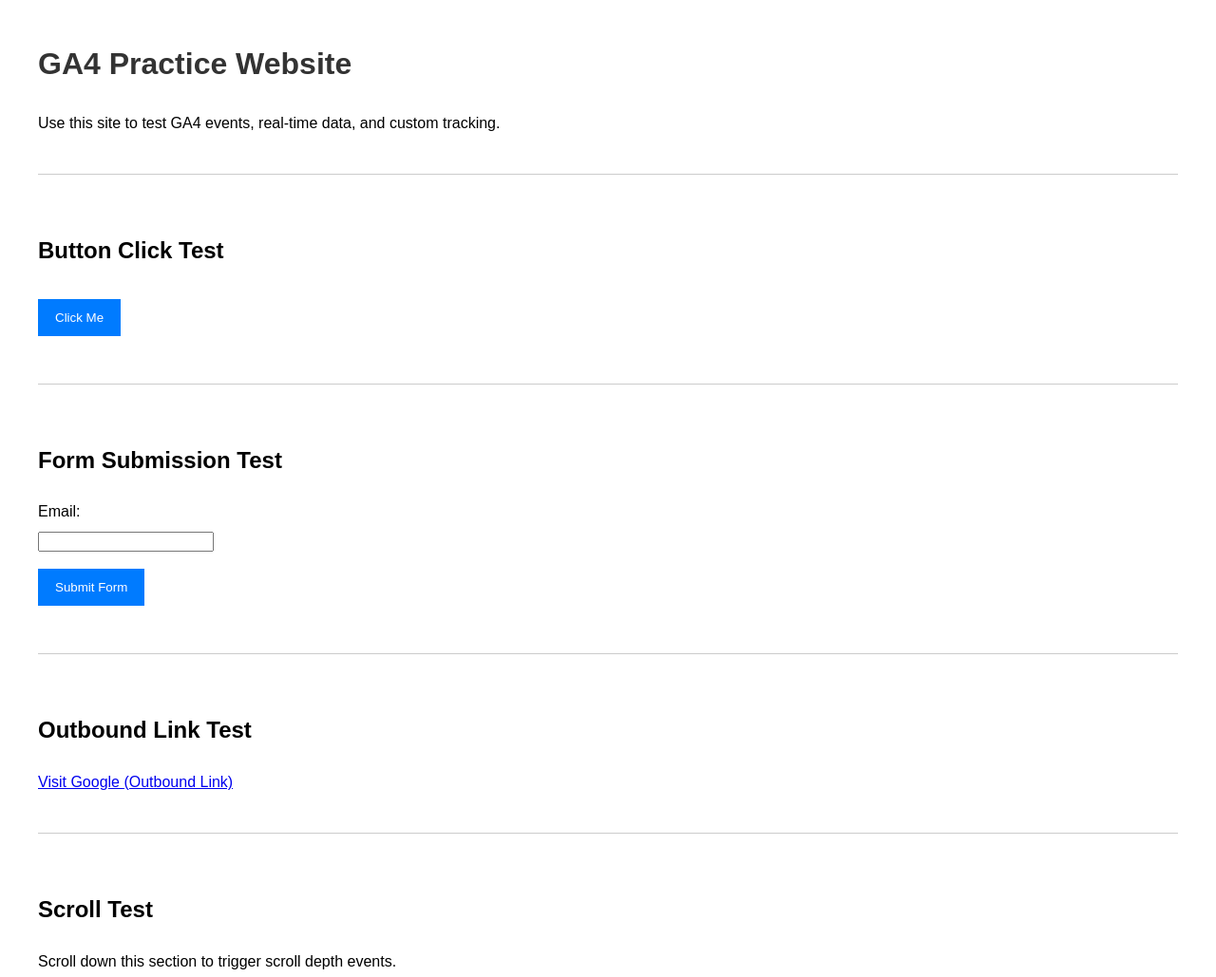
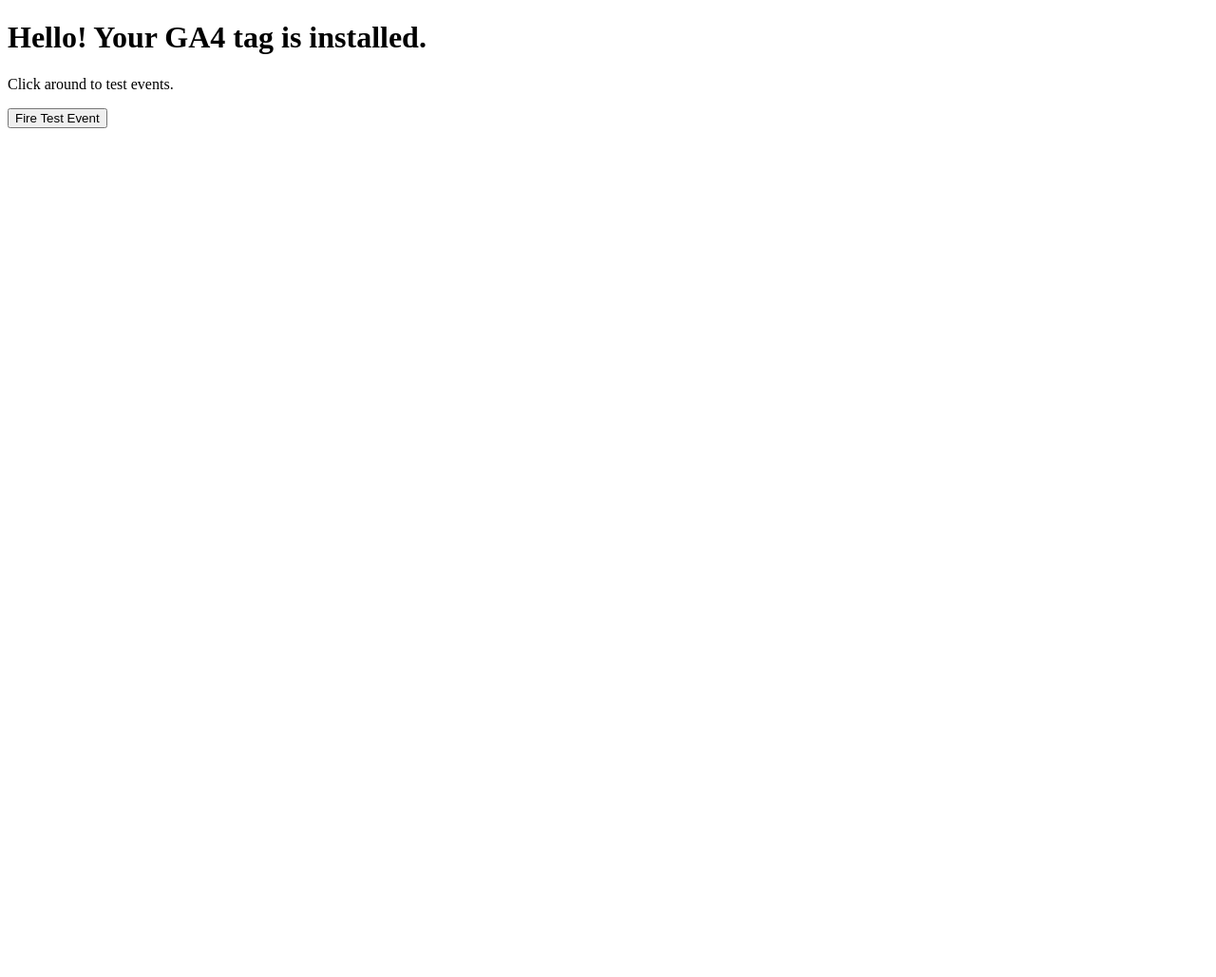
Before and after one commit to jazzlanders0111-hash/practicegda.github.io, a plain HTML site: page index.html in a window 1280 px wide. Shown: the top 1029 px of the page at 95% size. After the commit the page ends 800 px from the top, so only its background shows below. Drawn offline with Linux system fonts and the light colour scheme.

Commit message:
Update index.html

```diff
--- a/index.html
+++ b/index.html
@@ -3,7 +3,7 @@
 <head>
     <meta charset="UTF-8" />
     <meta name="viewport" content="width=device-width, initial-scale=1.0" />
-  <title>GA4 Practice Site</title>
+    <title>Google Analytics Practice</title>
 
     <!-- Google tag (gtag.js) -->
     <script async src="https://www.googletagmanager.com/gtag/js?id=G-01DBYVF17Y"></script>
@@ -11,109 +11,16 @@
       window.dataLayer = window.dataLayer || [];
       function gtag(){dataLayer.push(arguments);}
       gtag('js', new Date());
+
       gtag('config', 'G-01DBYVF17Y');
     </script>
-
-  <style>
-    body {
-      font-family: Arial, sans-serif;
-      margin: 40px;
-      line-height: 1.7;
-    }
-    h1 { color: #333; }
-    button {
-      padding: 12px 18px;
-      background: #007bff;
-      color: white;
-      border: none;
-      cursor: pointer;
-      margin: 10px 0;
-    }
-    button:hover { background: #0056b3; }
-    input, label {
-      display: block;
-      margin: 8px 0;
-    }
-    .section {
-      margin-top: 40px;
-      padding-top: 40px;
-      border-top: 1px solid #ccc;
-    }
-  </style>
 </head>
 <body>
+    <h1>Hello! Your GA4 tag is installed.</h1>
+    <p>Click around to test events.</p>
 
-  <h1>GA4 Practice Website</h1>
-  <p>Use this site to test GA4 events, real-time data, and custom tracking.</p>
-
-  <!-- BUTTON CLICK EVENT -->
-  <div class="section">
-    <h2>Button Click Test</h2>
-    <button id="btnTest">Click Me</button>
-  </div>
-
-  <!-- FORM SUBMIT EVENT -->
-  <div class="section">
-    <h2>Form Submission Test</h2>
-    <form id="newsletterForm">
-      <label>Email:</label>
-      <input type="email" required>
-      <button type="submit">Submit Form</button>
-    </form>
-  </div>
-
-  <!-- OUTBOUND CLICK EVENT -->
-  <div class="section">
-    <h2>Outbound Link Test</h2>
-    <a id="outboundLink" href="https://google.com" target="_blank">
-      Visit Google (Outbound Link)
-    </a>
-  </div>
-
-  <!-- SCROLL DEPTH EVENT -->
-  <div class="section" style="height: 1500px;">
-    <h2>Scroll Test</h2>
-    <p>Scroll down this section to trigger scroll depth events.</p>
-  </div>
-
-  <script>
-    // BUTTON CLICK EVENT
-    document.getElementById("btnTest").addEventListener("click", function() {
-      gtag('event', 'button_click', {
-        'button_name': 'test_button'
-      });
-      alert("Button click event sent!");
-    });
-
-    // FORM SUBMIT EVENT
-    document.getElementById("newsletterForm").addEventListener("submit", function(e) {
-      e.preventDefault();
-      gtag('event', 'form_submit', {
-        'form_type': 'newsletter'
-      });
-      alert("Form submit event sent!");
-    });
-
-    // OUTBOUND CLICK EVENT
-    document.getElementById("outboundLink").addEventListener("click", function() {
-      gtag('event', 'outbound_click', {
-        'destination': 'https://google.com'
-      });
-    });
-
-    // SCROLL DEPTH EVENT
-    let scrollSent = false;
-    window.addEventListener("scroll", function() {
-      const scrollPercent = (window.scrollY / (document.body.scrollHeight - window.innerHeight)) * 100;
-      if (!scrollSent && scrollPercent > 50) {
-        gtag('event', 'scroll_depth', {
-          'percent': 50
-        });
-        scrollSent = true;
-        console.log("Scroll depth event fired");
-      }
-    });
-  </script>
-
+    <button onclick="gtag('event', 'test_event', { value: 1 })">
+      Fire Test Event
+    </button>
 </body>
 </html>
```
Lines whose indentation alone changed are shown as unchanged.
